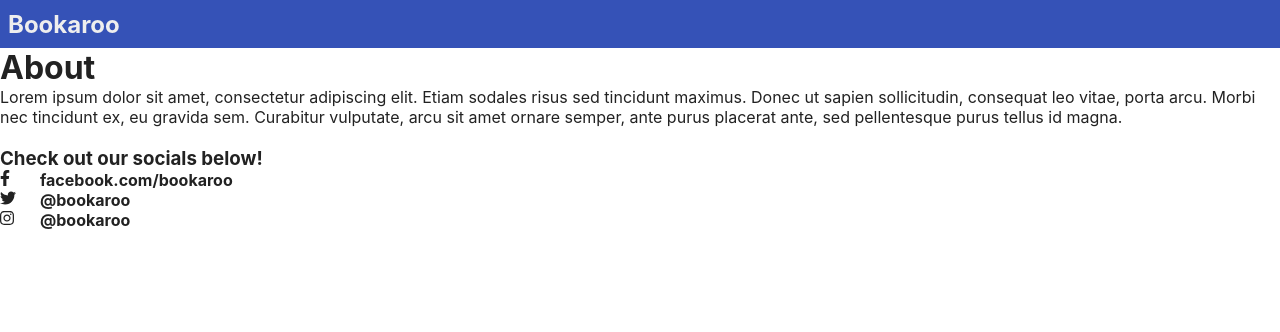
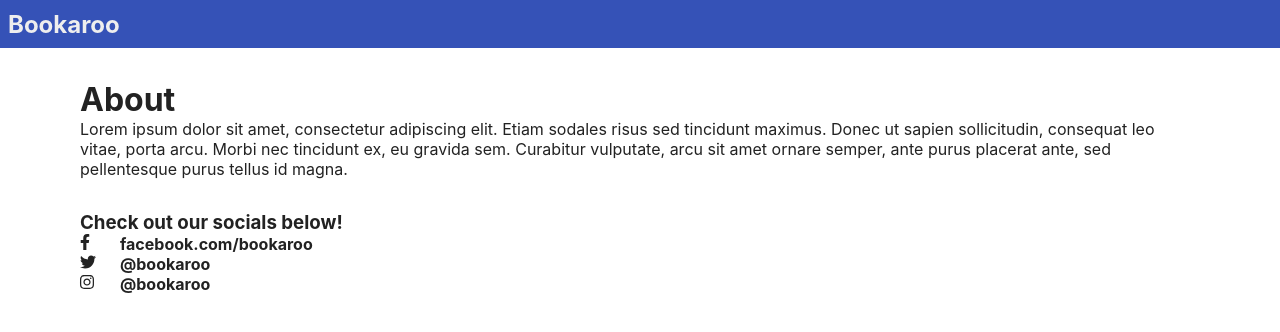
Before and after one commit to SEPT-MEDS/bookaroo, a React (Create React App) app in the folder frontend/: page /about in a window 1280 px wide. Shown: the top 332 px of the page. Built offline with nearby package versions, Linux system fonts and the light colour scheme.

Commit message:
Add margins to about page

```diff
--- a/frontend/src/pages/AboutPage/AboutPage.js
+++ b/frontend/src/pages/AboutPage/AboutPage.js
@@ -1,9 +1,14 @@
 import React from 'react'
-import { AboutInfoContainer, ContactPointsContainer } from './aboutPageStyle'
+import {
+  Container,
+  AboutInfoContainer,
+  ContactPointsContainer
+} from './aboutPageStyle'
 import { ContactPoint } from '../../components'
 
 const AboutPage = () => {
-  return <div className = "aboutPage">
+  return (
+    <Container>
       <AboutInfoContainer>
         <h1>About</h1>
         <p>
@@ -16,7 +21,8 @@ const AboutPage = () => {
       </AboutInfoContainer>
       <h3>Check out our socials below!</h3>
       <ContactPoints></ContactPoints>
-  </div>
+    </Container>
+  )
 }
 
 const ContactPoints = () =>
--- a/frontend/src/pages/AboutPage/aboutPageStyle.js
+++ b/frontend/src/pages/AboutPage/aboutPageStyle.js
@@ -1,4 +1,11 @@
 import styled from 'styled-components'
+
+export const Container = styled.div`
+  margin: 2em;
+  margin-left: 5em;
+  margin-right: 5em;
+  gap: 2em;
+`
 
 export const ContactPointsContainer = styled.div`
   grid-column: 2;
@@ -7,5 +14,5 @@ export const ContactPointsContainer = styled.div`
   height: max-content;
 `
 export const AboutInfoContainer = styled.div`
-  margin-bottom: 20px;
+  margin-bottom: 2em;
 `
```
Lines whose indentation alone changed are shown as unchanged.
